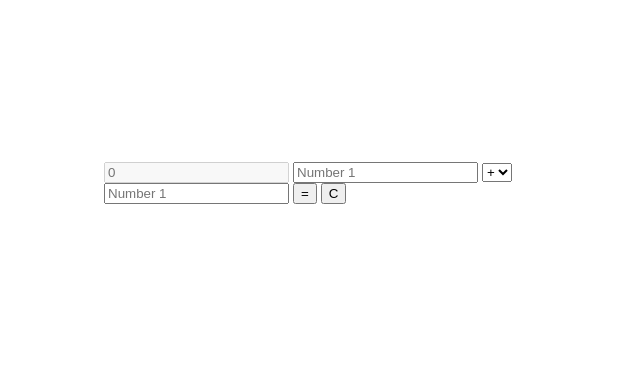
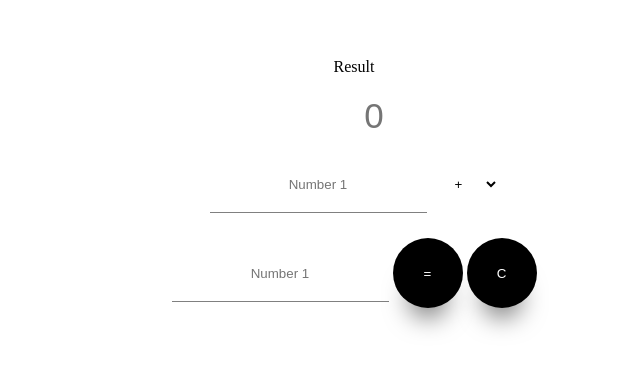
Before and after one commit to RenitaDewi/calculator, a plain HTML site: page FirstEd/index.html in a window 1280 px wide. Shown: the part 217-586 px from the top of the page, without its empty margins (286-926 px from the left). Drawn offline with Linux system fonts and the light colour scheme.

Commit message:
update style

```diff
--- a/FirstEd/index.html
+++ b/FirstEd/index.html
@@ -11,6 +11,9 @@
 
 <body>
     <div class="wrapper">
+        <div>
+            Result
+        </div>
         <input type="text" placeholder="0" disabled>
         <input type="text" placeholder="Number 1">
         <select>
--- a/FirstEd/style.css
+++ b/FirstEd/style.css
@@ -4,5 +4,37 @@
     top: 50%;
     left: 50%;
     transform: translate(-50%, -50%);
+    text-align: center;
+}
 
+input,
+select {
+    border: none;
+    background: white;
+    padding: 20px;
+    text-align: center;
+    outline: none !important;
 }
+
+input:disabled {
+    display: block;
+    width: 100%;
+    font-size: 35px;
+}
+
+input:not(:disabled) {
+    border-bottom: 1px solid gray;
+}
+
+button {
+    border: none;
+    color: white;
+    background: black;
+    display: inline-block;
+    width: 70px;
+    height: 70px;
+    border-radius: 50%;
+    margin-top: 25px;
+    box-shadow: 0 25px 25px -15px rgba(0, 0, 0, .5);
+    cursor: pointer;
+}
```
